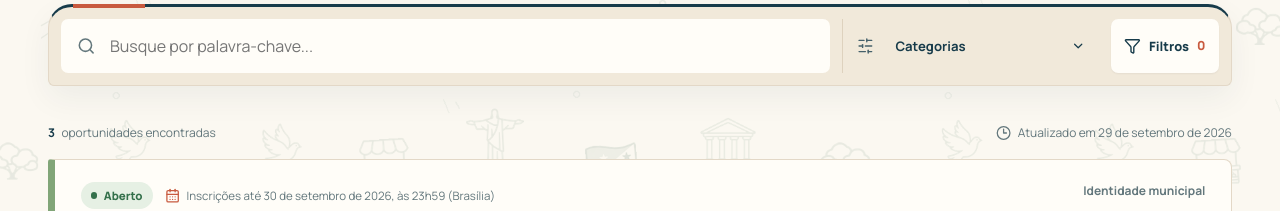
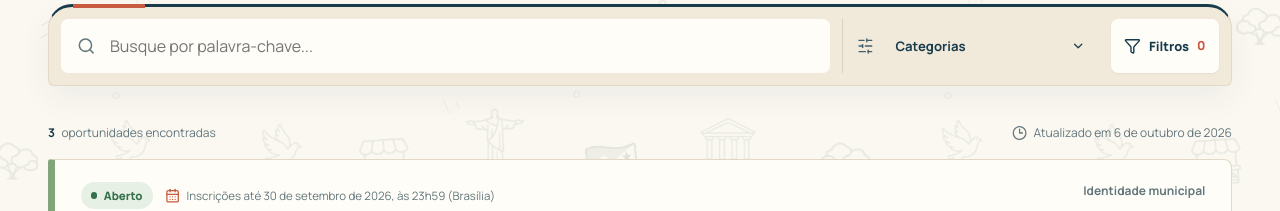
Before and after one commit to GustavoDevGTI/Editais-Culturais, a React (Vite) app: page / in a window 1280 px wide. Shown: the part 581-792 px from the top of the page. Built offline with nearby package versions, Linux system fonts and the light colour scheme.

Commit message:
Publica resultado de habilitacao do concurso do brasao

```diff
--- a/src/data/editais.ts
+++ b/src/data/editais.ts
@@ -12,7 +12,7 @@ export const editais: Edital[] = [
     deadlineAt: "2026-09-30T23:59:00-03:00",
     closedDeadline: "Inscrições encerradas em 30 de setembro de 2026, às 23h59 (Brasília)",
     publishedDate: "2026-09-10",
-    updatedDate: "2026-09-29",
+    updatedDate: "2026-10-06",
     publishedAt: "Publicado em 10 de setembro de 2026",
     label: "Concurso nº 001/2026",
     audience: "Pessoas interessadas em participar do concurso para escolha do Brasão Municipal.",
@@ -21,6 +21,15 @@ export const editais: Edital[] = [
     pageCount: 24,
     cardImage: "images/logo-prefeitura-amargosa.png",
     cardImageAlt: "Prefeitura de Amargosa — Cidade Jardim de Todos",
+    relatedDocuments: [
+      {
+        id: "resultado-habilitacao-inscritos",
+        title: "Resultado de habilitação dos inscritos",
+        publishedAt: "6 de outubro de 2026",
+        pdfFile: "documents/concurso-brasao-municipal-001-2026-resultado-habilitacao.pdf",
+        pageCount: 2,
+      },
+    ],
     externalAccess: {
       url: "https://servicos.amargosa.ba.gov.br/b.php?pg=o%2Fbusca_servicos&search=bras%C3%A3o",
       label: "Inscrever-se no Portal de Serviços",
```
Also changed, not shown: 1 other file (tests, documents, lock files or other folders).
